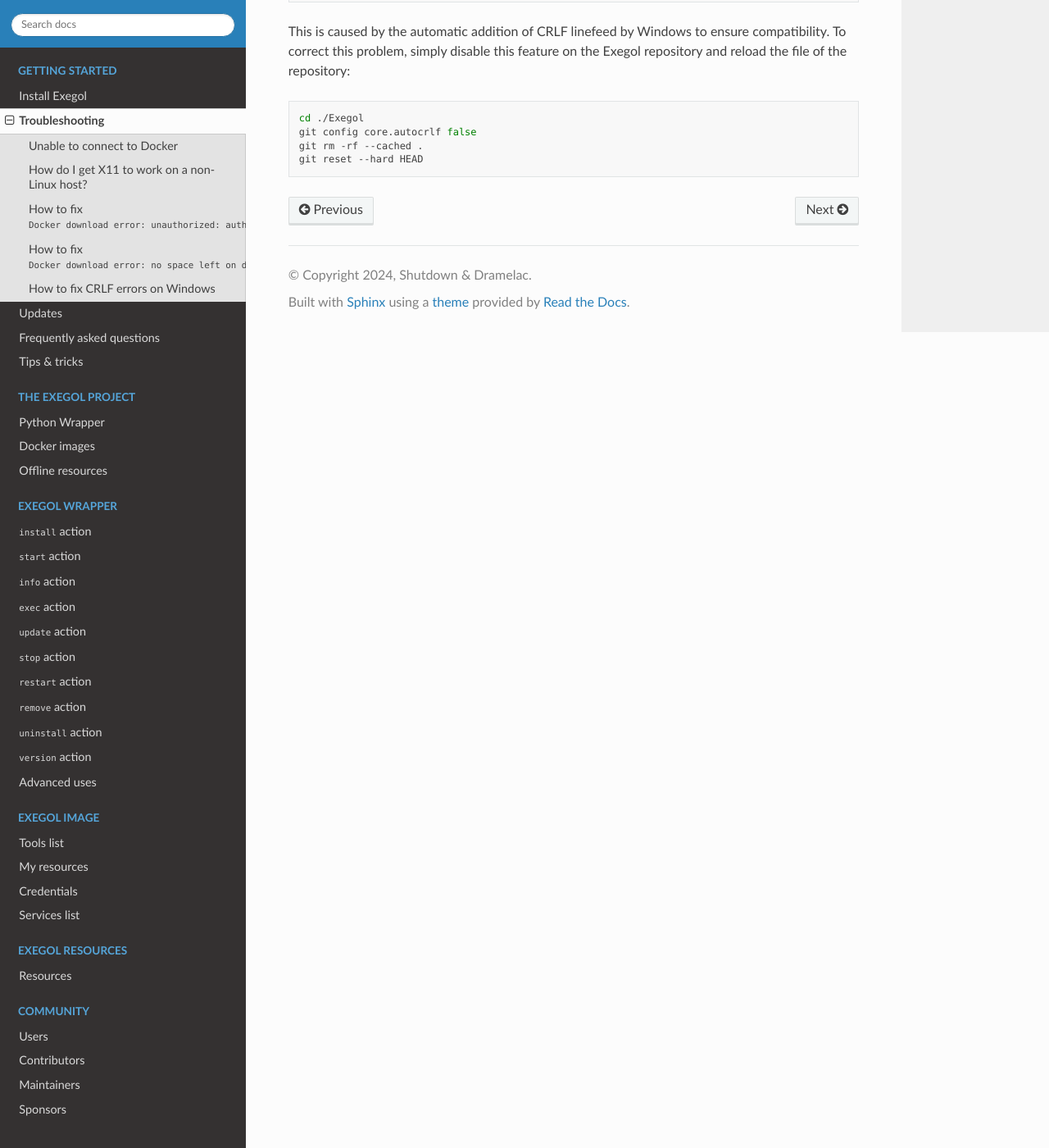
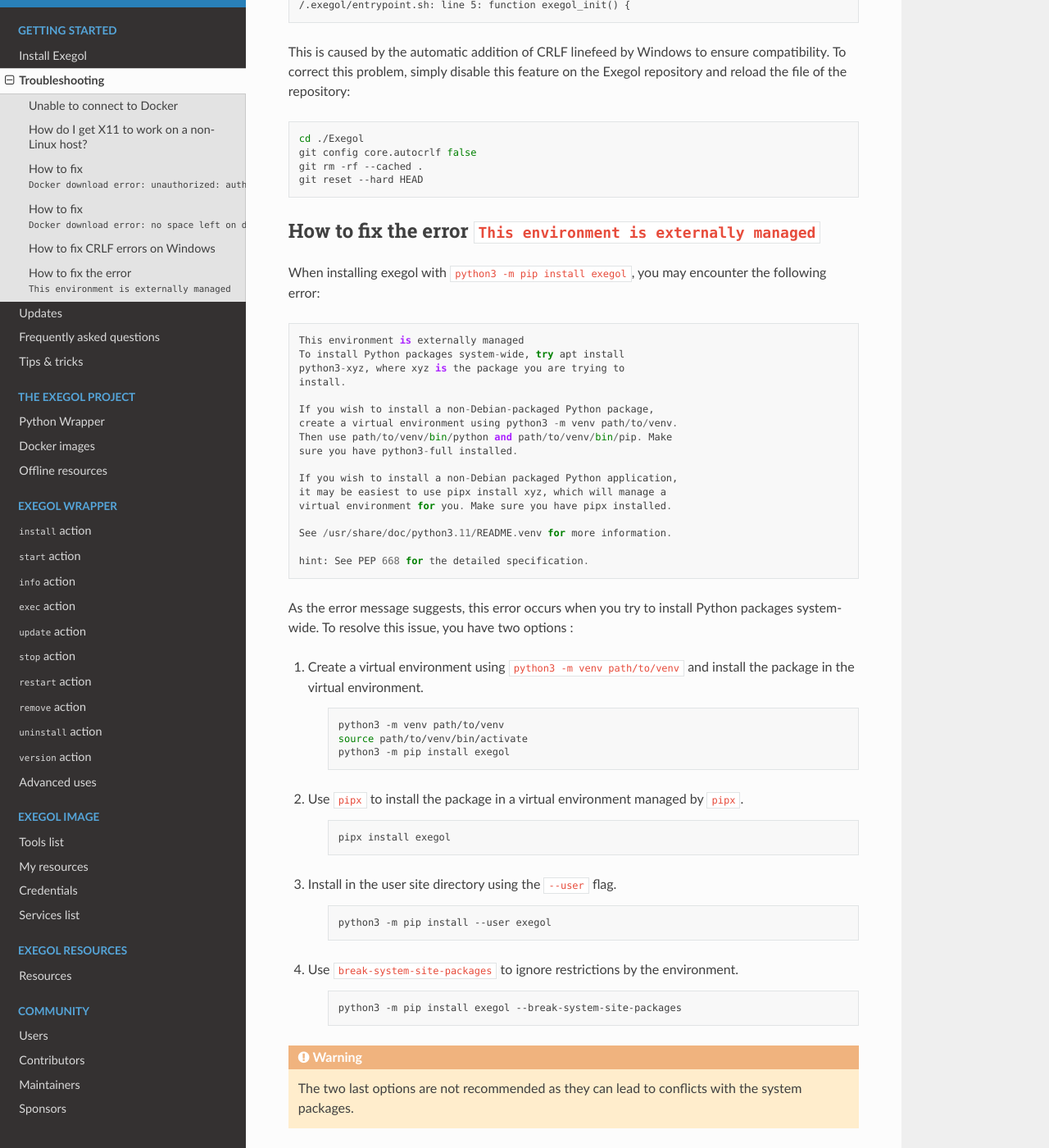
Before and after one commit to ThePorgs/Exegol-docs, a Sphinx documentation site: the page built from source/getting-started/troubleshooting.rst, in a window 1280 px wide and 1400 px high, scrolled down 2841 px. Shown: the whole window at 82% size. Built offline with Sphinx 7.4.7 and the Read the Docs theme 3.1.0, drawn with Linux system fonts in a browser that asks for light colours; some of the changed text lies outside the part shown.

Commit message:
Add troubleshooting on PEP668

```diff
--- a/source/getting-started/troubleshooting.rst
+++ b/source/getting-started/troubleshooting.rst
@@ -120,3 +120,59 @@
     git config core.autocrlf false
     git rm -rf --cached .
     git reset --hard HEAD
+
+How to fix the error ``This environment is externally managed``
+======================================================================
+When installing exegol with ``python3 -m pip install exegol``, you may encounter the following error:
+
+.. code-block::
+
+    This environment is externally managed
+    To install Python packages system-wide, try apt install
+    python3-xyz, where xyz is the package you are trying to
+    install.
+
+    If you wish to install a non-Debian-packaged Python package,
+    create a virtual environment using python3 -m venv path/to/venv.
+    Then use path/to/venv/bin/python and path/to/venv/bin/pip. Make
+    sure you have python3-full installed.
+
+    If you wish to install a non-Debian packaged Python application,
+    it may be easiest to use pipx install xyz, which will manage a
+    virtual environment for you. Make sure you have pipx installed.
+
+    See /usr/share/doc/python3.11/README.venv for more information.
+
+    hint: See PEP 668 for the detailed specification.
+
+As the error message suggests, this error occurs when you try to install Python packages system-wide.
+To resolve this issue, you have two options :
+
+1. Create a virtual environment using ``python3 -m venv path/to/venv`` and install the package in the virtual environment.
+
+    .. code-block:: bash
+
+        python3 -m venv path/to/venv
+        source path/to/venv/bin/activate
+        python3 -m pip install exegol
+
+2. Use ``pipx`` to install the package in a virtual environment managed by ``pipx``.
+
+    .. code-block:: bash
+
+        pipx install exegol
+
+3. Install in the user site directory using the ``--user`` flag.
+
+    .. code-block:: bash
+
+        python3 -m pip install --user exegol
+4. Use ``break-system-site-packages`` to ignore restrictions by the environment.
+
+    .. code-block:: bash
+
+        python3 -m pip install exegol --break-system-site-packages
+
+.. warning::
+
+    The two last options are not recommended as they can lead to conflicts with the system packages.
```
